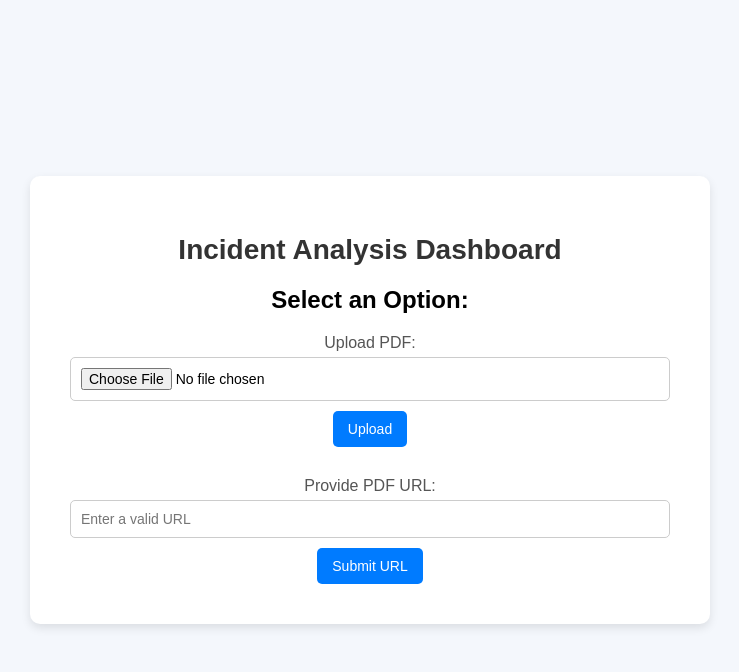
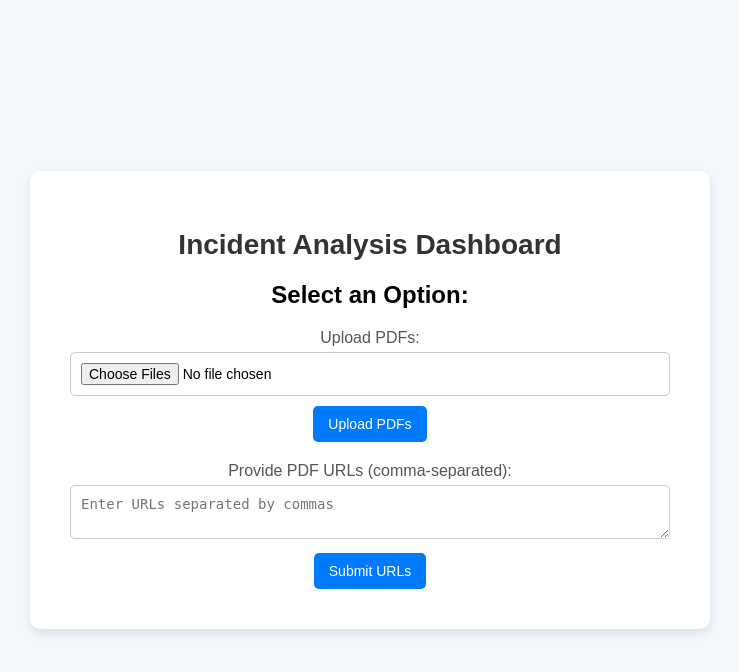
Before and after one commit to poseidon-tech/cis6930fa24-project3, a Flask app: page / in a window 1280 px wide. Shown: the top 672 px of the page, without its empty margins (270-1009 px from the left). Run offline with Flask 3, Linux system fonts and the light colour scheme.

Commit message:
Remove large file from commit

```diff
--- a/src/app.py
+++ b/src/app.py
@@ -34,40 +34,55 @@ def index():
 @app.route('/upload', methods=['POST'])
 def upload_pdf():
     try:
-        file = request.files.get('file')
-        if not file or file.filename == '':
-            return redirect(url_for('error', message="No file selected. Please upload a valid file."))
+        files = request.files.getlist('files')  # Get a list of uploaded files
+        if not files or all(file.filename == '' for file in files):
+            return redirect(url_for('error', message="No files selected. Please upload valid files."))
 
-        file_path = os.path.join(app.config['UPLOAD_FOLDER'], file.filename)
-        file.save(file_path)
+        all_incidents = []  # To store data from all PDFs
+        for file in files:
+            file_path = os.path.join(app.config['UPLOAD_FOLDER'], file.filename)
+            file.save(file_path)
 
-        # Extract incidents and save as CSV
-        incidents_df = extract_incidents(file_path)
+            # Extract incidents from each file and append to the list
+            incidents_df = extract_incidents(file_path)
+            all_incidents.append(incidents_df)
+
+        # Combine all incidents into a single DataFrame
+        combined_df = pd.concat(all_incidents, ignore_index=True)
         incidents_csv_path = os.path.join(app.config['UPLOAD_FOLDER'], 'incidents.csv')
-        incidents_df.to_csv(incidents_csv_path, index=False)
+        combined_df.to_csv(incidents_csv_path, index=False)
 
         return redirect(url_for('upload_success'))
     except Exception as e:
-        return redirect(url_for('error', message=f"Error processing file: {str(e)}"))
+        return redirect(url_for('error', message=f"Error processing files: {str(e)}"))
 
 
 @app.route('/process_url', methods=['POST'])
 def process_url():
     try:
-        file_url = request.form.get('file_url')
-        if not file_url:
-            return redirect(url_for('error', message="No URL provided. Please provide a valid URL."))
+        file_urls = request.form.get('file_urls')  # Get a list of URLs
+        file_urls = [url.strip() for url in file_urls.split(',') if url.strip()]
+        if not file_urls or all(url.strip() == '' for url in file_urls):
+            return redirect(url_for('error', message="No URLs provided. Please provide valid URLs."))
+        print(file_urls)
+        all_incidents = []  # To store data from all URLs
+        for file_url in file_urls:
+            status, file_path = fetch_incidents(file_url)
+            if status == 200:
+                incidents_df = extract_incidents(file_path)
+                all_incidents.append(incidents_df)
+            else:
+                return redirect(url_for('error', message=f"Failed to fetch the file from URL: {file_url}. Status: {status}"))
 
-        status, file_path = fetch_incidents(file_url)
-        if status == 200:
-            incidents_df = extract_incidents(file_path)
-            incidents_csv_path = os.path.join(app.config['UPLOAD_FOLDER'], 'incidents.csv')
-            incidents_df.to_csv(incidents_csv_path, index=False)
-            return redirect(url_for('upload_success'))
-        else:
-            return redirect(url_for('error', message=f"Failed to fetch the file from the URL. Status: {status}"))
+        # Combine all incidents into a single DataFrame
+        combined_df = pd.concat(all_incidents, ignore_index=True)
+        incidents_csv_path = os.path.join(app.config['UPLOAD_FOLDER'], 'incidents.csv')
+        combined_df.to_csv(incidents_csv_path, index=False)
+
+        return redirect(url_for('upload_success'))
     except Exception as e:
-        return redirect(url_for('error', message=f"Error processing URL: {str(e)}"))
+        return redirect(url_for('error', message=f"Error processing URLs:"))
+
 
 
 @app.route('/upload_success')
@@ -105,7 +120,6 @@ def clustering():
 
     # Parse the 'Date / Time' column
     data['Date / Time'] = pd.to_datetime(data['Date / Time'])
-    data['Day of the Week'] = data['Date / Time'].dt.day_name()  # Extract day of the week
     data['Time of Day'] = data['Date / Time'].dt.hour.apply(
         lambda x: 'Morning' if 6 <= x < 12 else
                   'Afternoon' if 12 <= x < 18 else
@@ -113,18 +127,35 @@ def clustering():
                   'Night'
     )  # Categorize time of day
 
-    # Group and create clustering data
-    clustering_data = data.groupby(['Day of the Week', 'Time of Day']).size().unstack(fill_value=0)
+    # Check if multiple days are present in the dataset
+    unique_dates = data['Date / Time'].dt.date.nunique()
+    if unique_dates > 1:
+        # Multi-day clustering: Use 'Day of the Week' and 'Time of Day'
+        data['Day of the Week'] = data['Date / Time'].dt.day_name()  # Extract day of the week
+        clustering_data = data.groupby(['Day of the Week', 'Time of Day']).size().unstack(fill_value=0)
 
-    # Plot the heatmap
-    plt.figure(figsize=(12, 8))
-    sns.heatmap(clustering_data, annot=True, fmt="d", cmap="coolwarm")
-    plt.title("Incident Clustering by Day and Time")
-    plt.xlabel("Time of Day")
-    plt.ylabel("Day of the Week")
+        # Plot the heatmap
+        plt.figure(figsize=(12, 8))
+        sns.heatmap(clustering_data, annot=True, fmt="d", cmap="coolwarm")
+        plt.title("Incident Clustering by Day and Time")
+        plt.xlabel("Time of Day")
+        plt.ylabel("Day of the Week")
+    else:
+        # Single-day clustering: Focus only on 'Time of Day'
+        clustering_data = data['Time of Day'].value_counts().reindex(['Morning', 'Afternoon', 'Evening', 'Night'], fill_value=0)
 
+        # Plot the bar chart
+        plt.figure(figsize=(12, 6))
+        clustering_data.plot(kind='bar', color='skyblue')
+        plt.title("Incident Clustering by Time of Day")
+        plt.xlabel("Time of Day")
+        plt.ylabel("Number of Incidents")
+        plt.xticks(rotation=0)
+
+    # Save and return the plot
     plot_url = save_plot_as_image(plt)
     return render_template('visualization.html', plot_url=plot_url)
+
 
 
 
@@ -147,7 +178,7 @@ def bar_graph():
     plot_url = save_plot_as_image(plt)
     return render_template('visualization.html', plot_url=plot_url)
 
-
+# Visualization 3: Incidents Over Time (Daily/Hourly Trends):
 @app.route('/visualization/incidents_over_time', methods=['GET'])
 def incidents_over_time():
     data_path = os.path.join(app.config['UPLOAD_FOLDER'], 'incidents.csv')
@@ -161,25 +192,42 @@ def incidents_over_time():
     if 'Date / Time' not in data.columns:
         return jsonify({'error': "'Date / Time' column is missing in the data."})
 
-    # Parse 'Date / Time' and extract the date
+    # Parse 'Date / Time'
     data['Date / Time'] = pd.to_datetime(data['Date / Time'])
-    data['Date'] = data['Date / Time'].dt.date  # Extract the date (without time)
 
-    # Count incidents per day
-    daily_incidents = data.groupby('Date').size()
+    # Check if the data is for a single day or multiple days
+    unique_dates = data['Date / Time'].dt.date.nunique()
 
-    # Create the line chart
-    plt.figure(figsize=(12, 6))
-    daily_incidents.plot(kind='line', marker='o', color='blue')
-    plt.title("Number of Incidents Over Time")
-    plt.xlabel("Date")
-    plt.ylabel("Number of Incidents")
-    plt.xticks(rotation=45)
+    if unique_dates > 1:
+        # Multi-day data: Count incidents per day
+        data['Date'] = data['Date / Time'].dt.date  # Extract the date (without time)
+        daily_incidents = data.groupby('Date').size()
+
+        # Create the line chart
+        plt.figure(figsize=(12, 6))
+        daily_incidents.plot(kind='line', marker='o', color='blue')
+        plt.title("Number of Incidents Over Time")
+        plt.xlabel("Date")
+        plt.ylabel("Number of Incidents")
+        plt.xticks(rotation=45)
+    else:
+        # Single-day data: Count incidents per hour
+        data['Hour'] = data['Date / Time'].dt.hour
+        hourly_incidents = data.groupby('Hour').size()
+
+        # Create the line chart
+        plt.figure(figsize=(12, 6))
+        hourly_incidents.plot(kind='line', marker='o', color='blue')
+        plt.title("Number of Incidents Over Time (Hourly)")
+        plt.xlabel("Hour of the Day")
+        plt.ylabel("Number of Incidents")
+        plt.xticks(range(0, 24), rotation=45)
 
     # Save and render the plot
     plot_url = save_plot_as_image(plt)
     return render_template('visualization.html', plot_url=plot_url)
 
+# Visualization 4: Pie Chart of Incidents by Day or Nature
 @app.route('/visualization/pie_chart', methods=['GET'])
 def pie_chart():
     data_path = os.path.join(app.config['UPLOAD_FOLDER'], 'incidents.csv')
@@ -193,24 +241,41 @@ def pie_chart():
     if 'Date / Time' not in data.columns:
         return jsonify({'error': "'Date / Time' column is missing in the data."})
 
-    # Parse the 'Date / Time' column to derive 'Day of the Week'
+    # Parse 'Date / Time'
     data['Date / Time'] = pd.to_datetime(data['Date / Time'])
-    data['Day of the Week'] = data['Date / Time'].dt.day_name()  # Extract day of the week
+    unique_dates = data['Date / Time'].dt.date.nunique()
 
-    # Count incidents by day of the week
-    day_counts = data['Day of the Week'].value_counts()
+    if unique_dates > 1:
+        # Multi-day data: Distribution by Day of the Week
+        data['Day of the Week'] = data['Date / Time'].dt.day_name()
+        day_counts = data['Day of the Week'].value_counts()
 
-    # Create the pie chart
-    plt.figure(figsize=(8, 8))
-    day_counts.plot(kind='pie', autopct='%1.1f%%', startangle=140, colormap='Pastel1')
-    plt.title("Crime Distribution by Day of the Week")
-    plt.ylabel("")  # Hide the y-label for better aesthetics
+        # Create the pie chart
+        plt.figure(figsize=(8, 8))
+        day_counts.plot(kind='pie', autopct='%1.1f%%', startangle=140, colormap='Pastel1')
+        plt.title("Incident Distribution by Day of the Week")
+        plt.ylabel("")  # Hide the y-label for better aesthetics
+    else:
+        # Single-day data: Distribution by Nature
+        nature_counts = data['Nature'].value_counts()
+
+        # Limit to top 10 most frequent categories
+        top_10 = nature_counts[:10]
+        others_count = nature_counts[10:].sum()
+        if others_count > 0:
+            top_10["Others"] = others_count
+
+        # Create the pie chart
+        plt.figure(figsize=(8, 8))
+        top_10.plot(kind='pie', autopct='%1.1f%%', startangle=140, colormap='Pastel2')
+        plt.title("Incident Distribution by Nature")
+        plt.ylabel("")  # Hide the y-label for better aesthetics
 
     # Save and render the plot
     plot_url = save_plot_as_image(plt)
     return render_template('visualization.html', plot_url=plot_url)
 
-
+# Visualization 5: Top Locations by Incidents
 @app.route('/visualization/incidents_by_location', methods=['GET'])
 def incidents_by_location():
     data_path = os.path.join(app.config['UPLOAD_FOLDER'], 'incidents.csv')
--- a/templates/index.html
+++ b/templates/index.html
@@ -9,15 +9,16 @@
         <h1 class="title">Incident Analysis Dashboard</h1>
         <h2>Select an Option:</h2>
         <div class="form-container">
+            <!-- Form to upload multiple PDFs -->
             <form action="/upload" method="post" enctype="multipart/form-data">
-                <label for="file" class="form-label">Upload PDF:</label>
-                <input type="file" id="file" name="file" class="file-input">
-                <button type="submit" class="form-button">Upload</button>
+                <label for="files" class="form-label">Upload PDFs:</label>
+                <input type="file" id="files" name="files" multiple class="file-input">
+                <button type="submit" class="form-button">Upload PDFs</button>
             </form>
-            <form action="/process_url" method="post" class="form-url">
-                <label for="file_url" class="form-label">Provide PDF URL:</label>
-                <input type="url" id="file_url" name="file_url" class="url-input" placeholder="Enter a valid URL">
-                <button type="submit" class="form-button">Submit URL</button>
+            <form action="/process_url" method="post">
+                <label for="file_urls" class="form-label">Provide PDF URLs (comma-separated):</label>
+                <textarea id="file_urls" name="file_urls" class="url-input" placeholder="Enter URLs separated by commas"></textarea>
+                <button type="submit" class="form-button">Submit URLs</button>
             </form>
         </div>
     </div>
--- a/templates/visualization_menu.html
+++ b/templates/visualization_menu.html
@@ -8,10 +8,10 @@
     <div class="container">
         <h1 class="title">Visualization Dashboard</h1>
         <div class="options">
-            <a href="/visualization/clustering" class="option-button">Clustering by Day and Time</a>
+            <a href="/visualization/clustering" class="option-button">Incident Clustering by Day and Time (or Periods)</a>
             <a href="/visualization/bar_graph" class="option-button">Bar Graph of Incidents by Nature</a>
-            <a href="/visualization/incidents_over_time" class="option-button">Incidents Over Time</a>
-            <a href="/visualization/pie_chart" class="option-button">Pie Chart of Incidents by Day</a>
+            <a href="/visualization/incidents_over_time" class="option-button">Incidents Over Time (Daily/Hourly Trends)</a>
+            <a href="/visualization/pie_chart" class="option-button">Pie Chart of Incidents by Day or Nature</a>
             <a href="/visualization/incidents_by_location" class="option-button">Top Locations by Incidents</a>
         </div>
         <a href="/" class="back-button">Back to Home</a>
```
Also changed, not shown: templates/visualization.html (+1 -1 lines), README.md, resources/incidents.csv, static/home_style.css (line endings or trailing spaces), tests/test_app.py (deleted), 6 other files.
